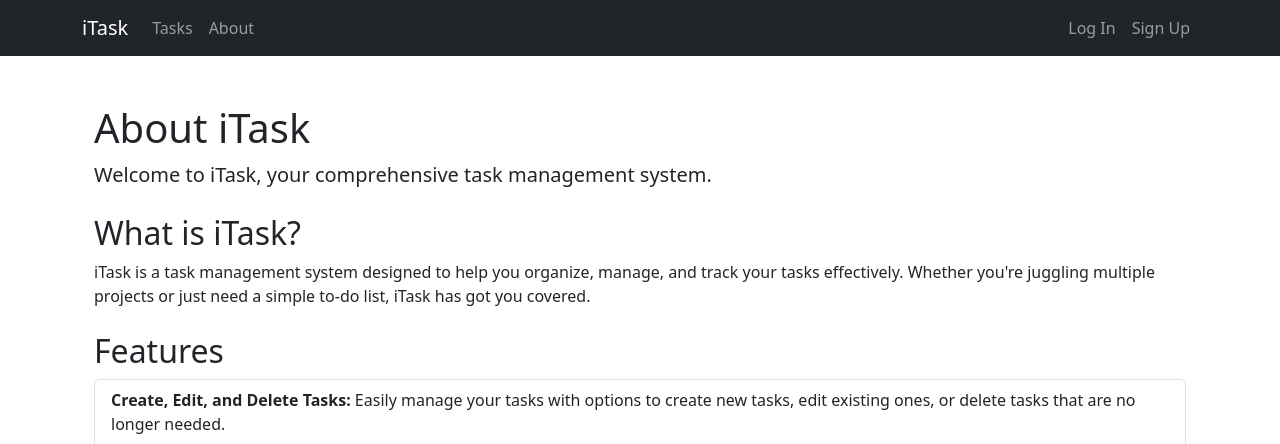
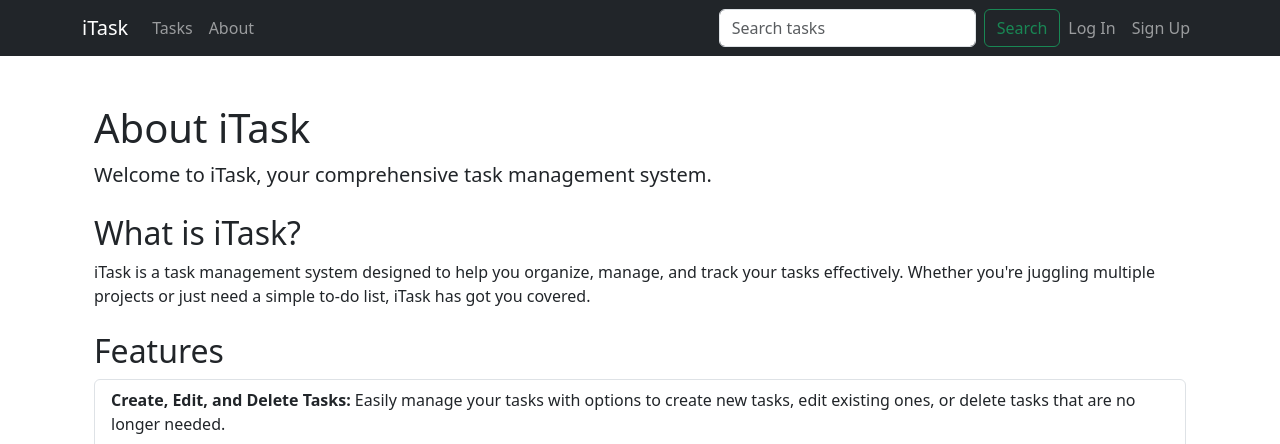
Before and after one commit to Abdulelah555/CS471, a Django app: page /about/ in a window 1280 px wide. Shown: the top 444 px of the page. Run offline with Django 5.2, Linux system fonts and the light colour scheme.

Commit message:
add query (Search bar)

```diff
--- a/apps/bookmodule/urls.py
+++ b/apps/bookmodule/urls.py
@@ -33,4 +33,5 @@ urlpatterns = [
     path('createchecklist/<int:tId>/', views.createchecklist, name='createchecklist'),
     path('editchecklist/<int:tId>/<int:cId>/', views.editchecklist, name='editchecklist'),
     path('deletechecklist/<int:tId>/<int:cId>/', views.delete_checklist, name='delete_checklist'),
+    path('search/', views.search, name='search'),
 ]
--- a/apps/bookmodule/views.py
+++ b/apps/bookmodule/views.py
@@ -2,6 +2,7 @@ from django.shortcuts import render, redirect, get_object_or_404
 from .models import Task, CheckList
 from .forms import TaskForm, CheckListForm
 from django.contrib.auth.decorators import login_required
+from django.db.models import Q
 # Create your views here.
 
 def index(request):
@@ -95,3 +96,12 @@ def delete_checklist(request, tId, cId):
         checklist_item.delete()
         return redirect('task', tId=tId)
     return render(request, 'bookmodule/delete_checklist.html', {'checklist_item': checklist_item, 'task_id': tId})
+
+@login_required
+def search(request):
+    query = request.GET.get('query')
+    tasks = Task.objects.filter(
+        Q(user=request.user) &
+        (Q(title__icontains=query) | Q(description__icontains=query))
+    )
+    return render(request, 'bookmodule/search_results.html', {'tasks': tasks, 'query': query})
--- a/apps/templates/includes/header.html
+++ b/apps/templates/includes/header.html
@@ -9,6 +9,10 @@
                 <li class="nav-item"><a class="nav-link" href="/tasks">Tasks</a></li>
                 <li class="nav-item"><a class="nav-link" href="/about">About</a></li>
             </ul>
+            <form class="d-flex" action="{% url 'search' %}" method="get">
+                <input class="form-control me-2" type="search" placeholder="Search tasks" aria-label="Search" name="query">
+                <button class="btn btn-outline-success" type="submit">Search</button>
+            </form>
             {% if user.is_authenticated %}
             <ul class="navbar-nav">
                 <li class="nav-item"><a class="nav-link" href="/myprofile">My Profile</a></li>
```
Also changed, not shown: apps/templates/bookmodule/search_results.html (added, +20 -0 lines).
